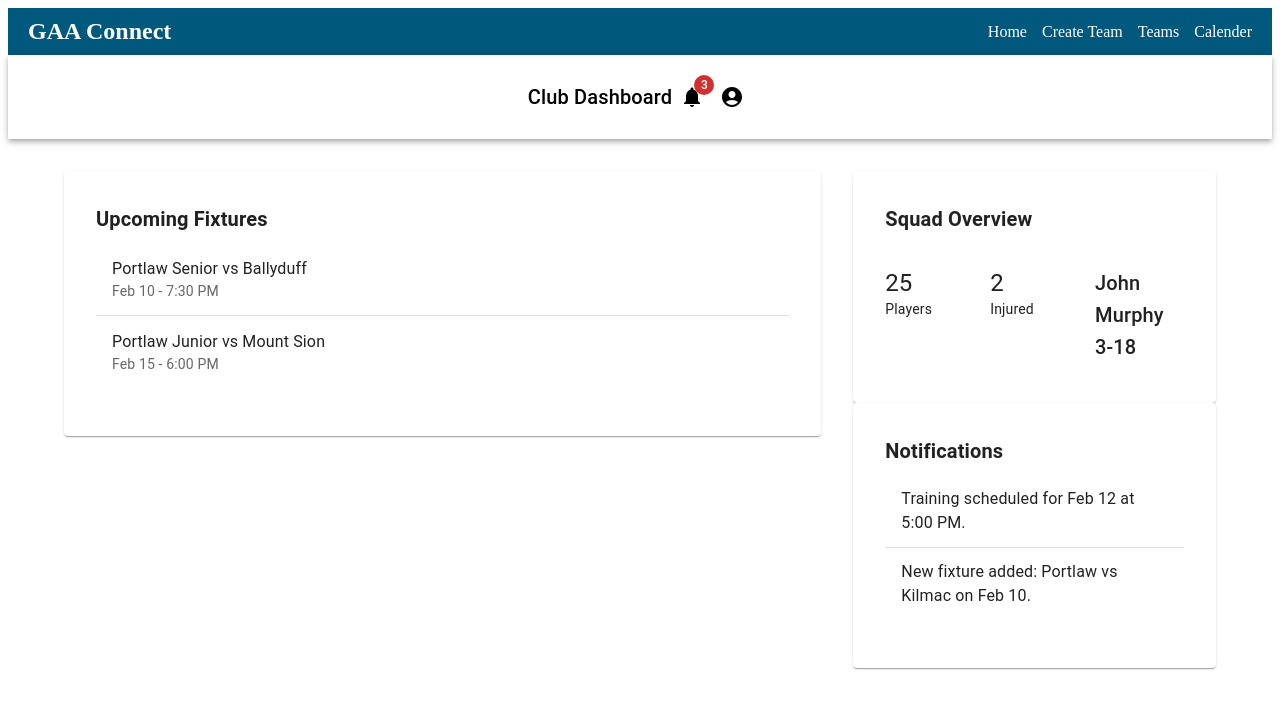
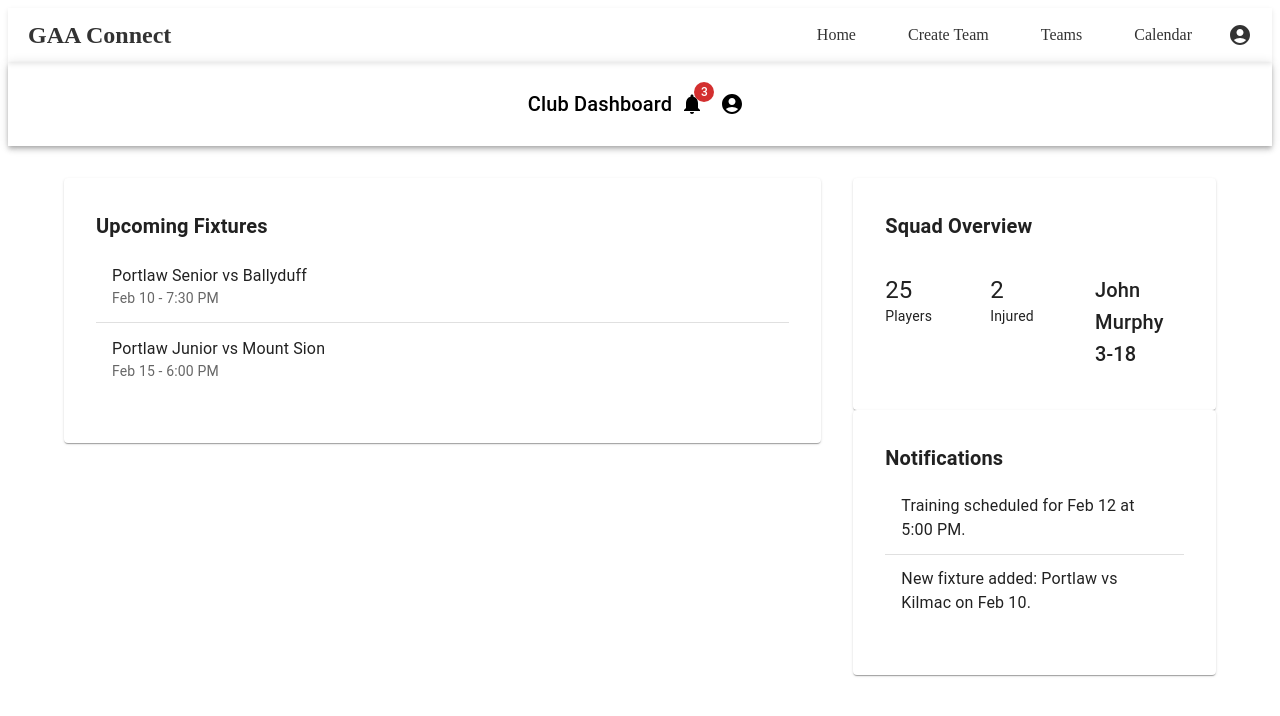
Before and after one commit to PeterWoods02/GaaConnect, a React (Create React App) app in the folder frontend/: page / in a window 1280 px wide. Shown: the top 716 px of the page. Built offline with nearby package versions, Linux system fonts and the light colour scheme.

Commit message:
Fixed header

```diff
--- a/frontend/src/components/siteHeader/index.js
+++ b/frontend/src/components/siteHeader/index.js
@@ -1,16 +1,35 @@
-import React from 'react';
+import React, { useState } from 'react';
 import { Link } from 'react-router-dom';
+import { AccountCircle } from '@mui/icons-material'; // Profile icon from MUI
 import '../../style.css';
 
 const SiteHeader = () => {
+  const [showSettings, setShowSettings] = useState(false);
+
   return (
-    <header>
+    <header className="site-header">
       <h1 className="logo">GAA Connect</h1>
-      <nav>
-        <Link to="/">Home</Link>
-        <Link to="/createTeam">Create Team</Link>
-        <Link to="/teams">Teams</Link>
-        <Link to="/calender">Calender</Link>
+
+      <nav className="nav-links">
+        <Link to="/" className="nav-link">Home</Link>
+        <Link to="/createTeam" className="nav-link">Create Team</Link>
+        <Link to="/teams" className="nav-link">Teams</Link>
+        <Link to="/calendar" className="nav-link">Calendar</Link>
+
+        {/* Settings / Profile Dropdown */}
+        <div
+          className="user-profile"
+          onMouseEnter={() => setShowSettings(true)}
+          onMouseLeave={() => setShowSettings(false)}
+        >
+          <AccountCircle className="profile-icon" />
+          {showSettings && (
+            <div className="dropdown-menu">
+              <Link to="/profile">Manage Account</Link>
+              <Link to="/logout">Logout</Link>
+            </div>
+          )}
+        </div>
       </nav>
     </header>
   );
--- a/frontend/src/style.css
+++ b/frontend/src/style.css
@@ -26,3 +26,71 @@ header {
   header nav a:hover {
     text-decoration: underline;
   }
+
+/* Basic styling for the header */
+.site-header {
+  background-color: #fff;
+  color: #333;
+  padding: 10px 20px;
+  display: flex;
+  justify-content: space-between;
+  align-items: center;
+  box-shadow: 0 2px 5px rgba(0, 0, 0, 0.1);
+}
+
+.nav-links {
+  display: flex;
+  gap: 20px;
+  align-items: center;
+}
+
+.nav-link {
+  color: #333;
+  text-decoration: none;
+  font-size: 16px;
+  padding: 8px 16px;
+  border-radius: 4px;
+  transition: background-color 0.3s;
+}
+
+.nav-link:hover {
+  background-color: #f4f4f4;
+}
+
+.user-profile {
+  position: relative;
+  display: flex;
+  align-items: center;
+  cursor: pointer;
+}
+
+.profile-icon {
+  font-size: 30px;
+  color: #333;
+}
+
+.dropdown-menu {
+  position: absolute;
+  top: 100%;
+  right: 0;
+  background-color: #fff;
+  border: 1px solid #ddd;
+  border-radius: 4px;
+  box-shadow: 0 4px 10px rgba(0, 0, 0, 0.1);
+  width: 150px;
+  display: flex;
+  flex-direction: column;
+}
+
+.dropdown-menu a {
+  padding: 10px;
+  color: #333;
+  text-decoration: none;
+  font-size: 14px;
+  transition: background-color 0.3s;
+}
+
+.dropdown-menu a:hover {
+  background-color: #f4f4f4;
+  border-radius: 4px;
+}
```
